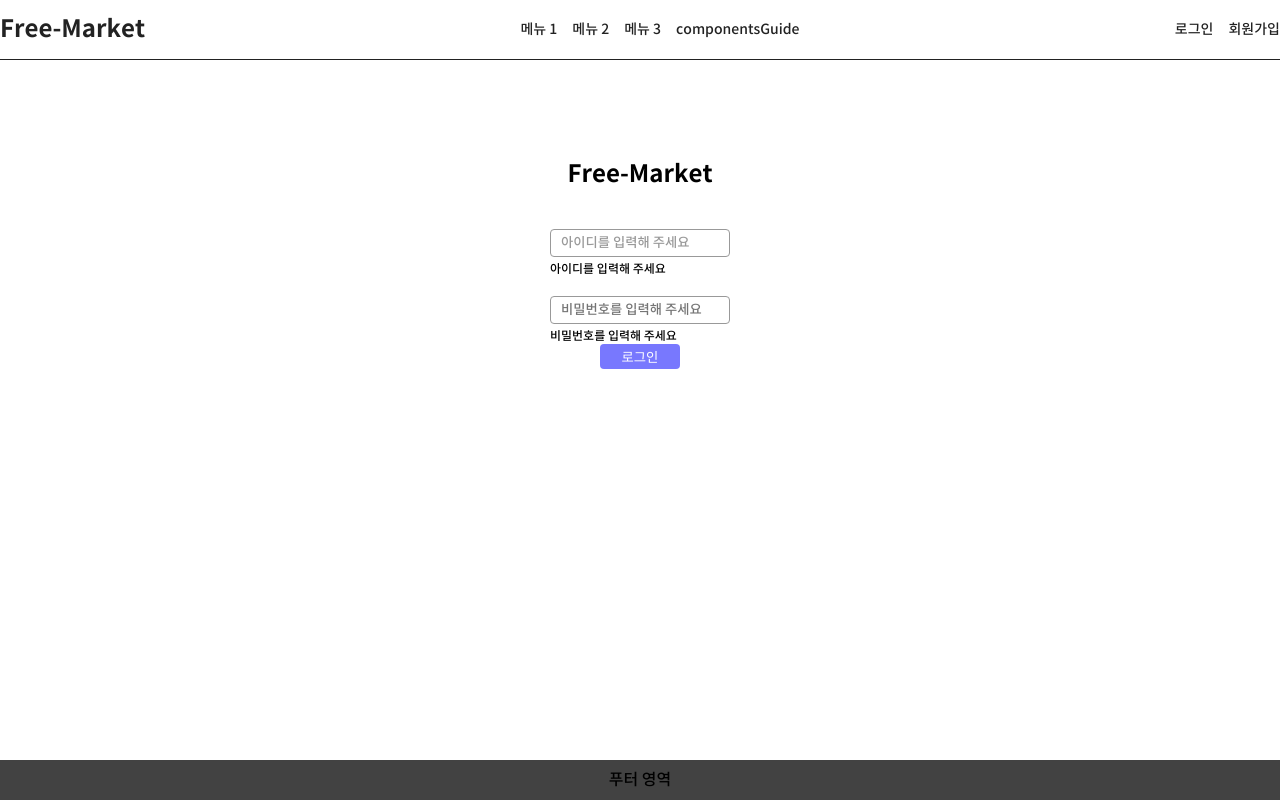
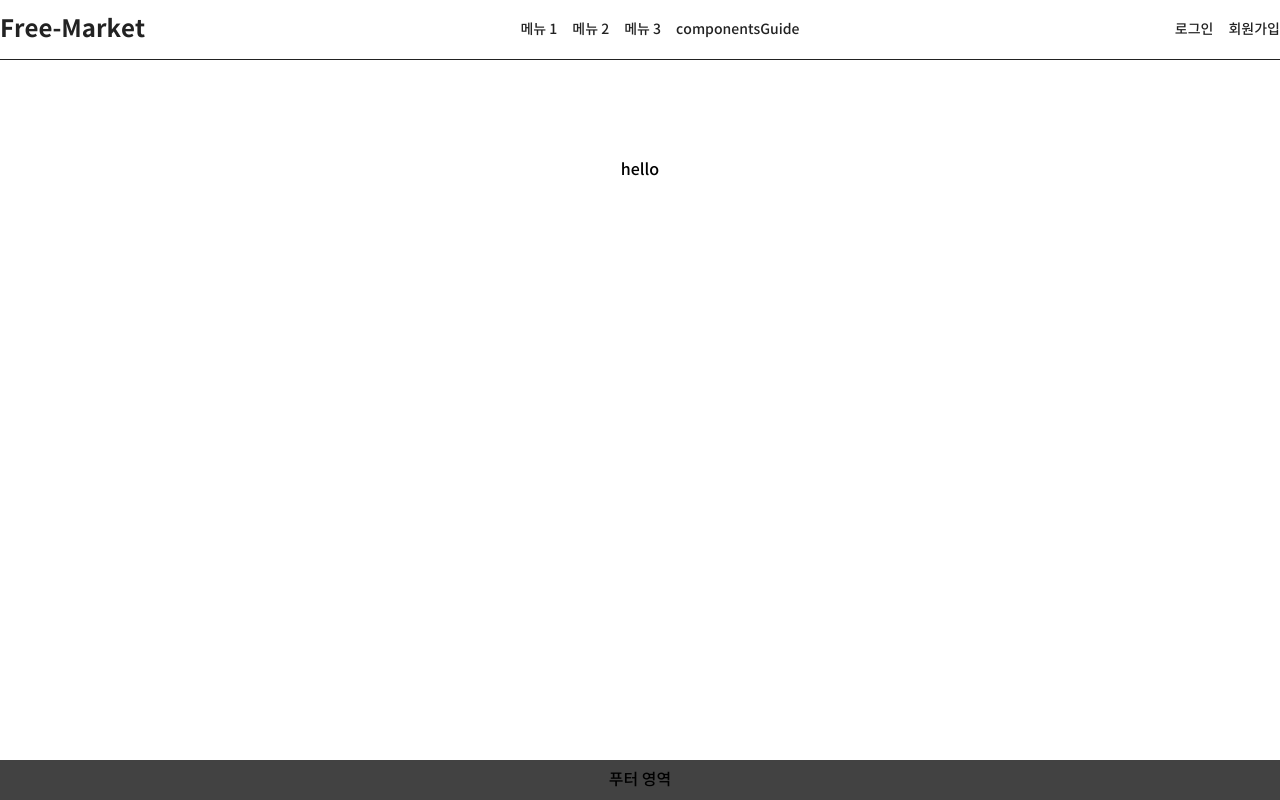
Before and after one commit to seohyun8592/free_market, a Next.js app: page /login in a window 1280 px wide. Built offline with nearby package versions, Linux system fonts and the light colour scheme.

Commit message:
test8888

```diff
--- a/src/app/login/page.tsx
+++ b/src/app/login/page.tsx
@@ -12,12 +12,12 @@
 // }
 import React from "react"
 
-import LoginFormTest from "@/components/layout/LoginFormTest"
+import LoginForm from "@/components/layout/LoginForm"
 
 export default function LoginPage() {
   return (
     <section className="contents__wrap login">
-      <LoginFormTest />
+      <LoginForm />
     </section>
   )
 }
--- a/src/components/layout/LoginForm.tsx
+++ b/src/components/layout/LoginForm.tsx
@@ -1,37 +1,36 @@
 "use client"
 
-import React, { useState } from "react"
+import React from "react"
 
 // import fetchTestData from "@/api/login"
-import BaseButton from "@/components/base/Button/Button"
-import BaseInput from "@/components/base/Form/Input"
+// import BaseButton from "@/components/base/Button/Button"
+// import BaseInput from "@/components/base/Form/Input"
 
-export default function Page() {
-  const [userName, setUserName] = useState("")
-  const [password, setPassword] = useState("")
+export default function LoginForm() {
+  // const [userName, setUserName] = useState("")
+  // const [password, setPassword] = useState("")
 
-  const handleUserNameChange = (e) => {
-    setUserName(e.target.value)
-  }
+  // const handleUserNameChange = (e) => {
+  //   setUserName(e.target.value)
+  // }
 
-  const handlePasswordChange = (e) => {
-    setPassword(e.target.value)
-  }
-  const handleSubmit = async () => {
-    const params = {
-      memberId: userName,
-      password,
-    }
-    // try {
-    //   await fetchTestData(params)
-    // } catch (error) {
-    //   console.log(error)
-    // }
-    console.log(params)
-  }
+  // const handlePasswordChange = (e) => {
+  //   setPassword(e.target.value)
+  // }
+  // const handleSubmit = async () => {
+  //   const params = {
+  //     memberId: userName,
+  //     password,
+  //   }
+  //   try {
+  //     await fetchTestData(params)
+  //   } catch (error) {
+  //     console.log(error)
+  //   }
   return (
     <>
-      <h2 className="title">Free-Market</h2>
+      hello
+      {/* <h2 className="title">Free-Market</h2>
       <div className="input__box">
         <BaseInput
           onChange={handleUserNameChange}
@@ -57,7 +56,7 @@ export default function Page() {
         onClick={handleSubmit}
       >
         로그인
-      </BaseButton>
+      </BaseButton> */}
     </>
   )
 }
--- a/src/components/layout/LoginFormTest.tsx
+++ /dev/null
@@ -1,62 +0,0 @@
-"use client"
-
-import React, { useState } from "react"
-
-import fetchTestData from "@/api/login"
-import BaseButton from "@/components/base/Button/Button"
-import BaseInput from "@/components/base/Form/Input"
-
-export default function Page() {
-  const [userName, setUserName] = useState("")
-  const [password, setPassword] = useState("")
-
-  const handleUserNameChange = (e) => {
-    setUserName(e.target.value)
-  }
-
-  const handlePasswordChange = (e) => {
-    setPassword(e.target.value)
-  }
-  const handleSubmit = async () => {
-    const params = {
-      memberId: userName,
-      password,
-    }
-    try {
-      await fetchTestData(params)
-    } catch (error) {
-      console.log(error)
-    }
-  }
-  return (
-    <>
-      <h2 className="title">Free-Market</h2>
-      <div className="input__box">
-        <BaseInput
-          onChange={handleUserNameChange}
-          placeholder="아이디를 입력해 주세요"
-          value={userName}
-        />
-        <p className="login__desc">아이디를 입력해 주세요</p>
-      </div>
-      <div className="input__box">
-        <BaseInput
-          onChange={handlePasswordChange}
-          placeholder="비밀번호를 입력해 주세요"
-          type="password"
-          value={password}
-        />
-        <p className="login__desc">비밀번호를 입력해 주세요</p>
-      </div>
-      <BaseButton
-        buttonProps={{
-          theme: "PRIMARY",
-          size: "LARGE",
-        }}
-        onClick={handleSubmit}
-      >
-        로그인
-      </BaseButton>
-    </>
-  )
-}
```
